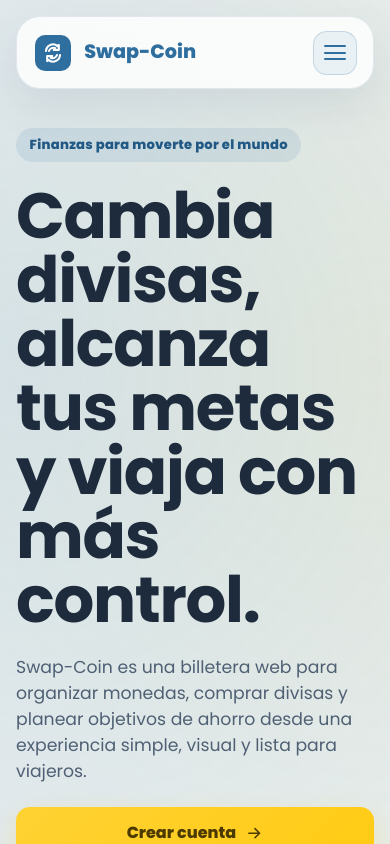
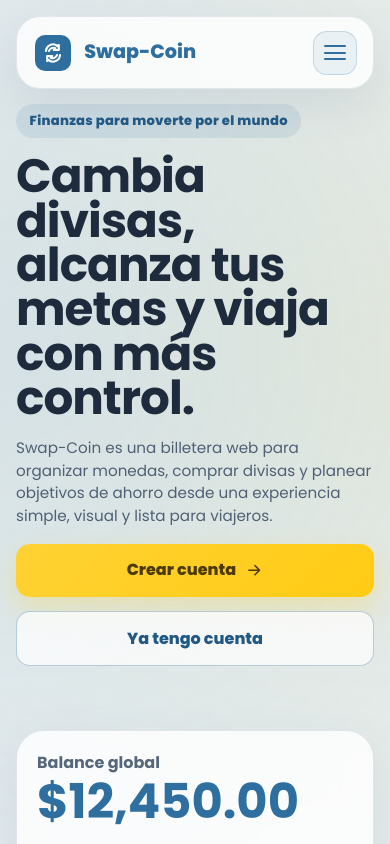
Before and after one commit to swapcoinn-droid/Swap-Coin-Frontend, a React (Vite) app: page / in a window 390 px wide. Shown: the top 844 px of the page. Built offline with nearby package versions, Linux system fonts and the light colour scheme.

Commit message:
fix: reduce landing hero title on mobile

```diff
--- a/src/pages/landing/landing-page.css
+++ b/src/pages/landing/landing-page.css
@@ -385,6 +385,23 @@
     width: min(100% - 2rem, 1180px);
   }
 
+  .landing-hero {
+    padding-top: 6.5rem;
+  }
+
+  .landing-hero__content {
+    gap: 1rem;
+  }
+
+  .landing-hero h1 {
+    font-size: clamp(2.55rem, 12vw, 3.25rem);
+    line-height: 0.95;
+  }
+
+  .landing-hero p {
+    font-size: 0.95rem;
+  }
+
   .landing-wallet {
     padding: 1.25rem;
   }
```
